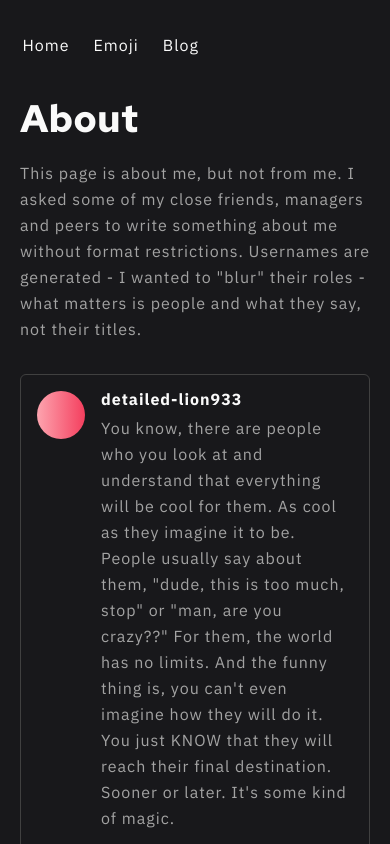
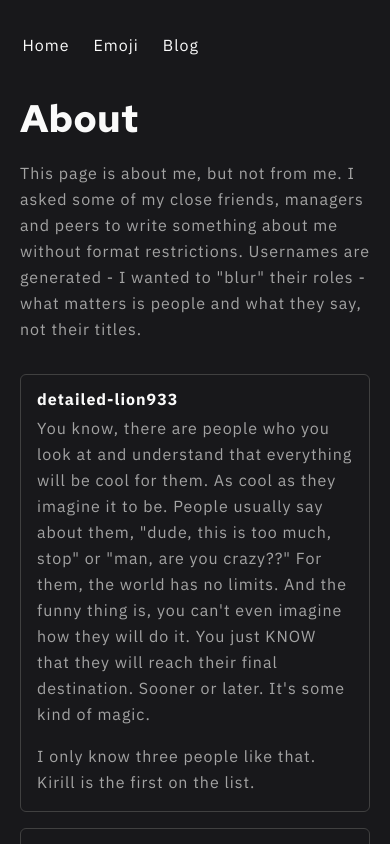
Before and after one commit to kirillkurko/kkurko.dev, a Next.js app: page /about in a window 390 px wide. Shown: the top 844 px of the page. Built offline with nearby package versions, Linux system fonts and the light colour scheme.

Commit message:
Do not display avatar on mobile

```diff
--- a/src/components/AboutCard.tsx
+++ b/src/components/AboutCard.tsx
@@ -13,7 +13,7 @@ const AboutCard = ({ avatar, username, message }: Props) => {
       <div className='p-4 flex flex-row'>
         <div
           className={classnames(
-            'w-12 h-12 min-w-[3rem] mr-4 bg-gradient-to-r rounded-full',
+            'w-12 h-12 min-w-[3rem] mr-4 hidden sm:block bg-gradient-to-r rounded-full',
             avatar,
           )}
         />
```
